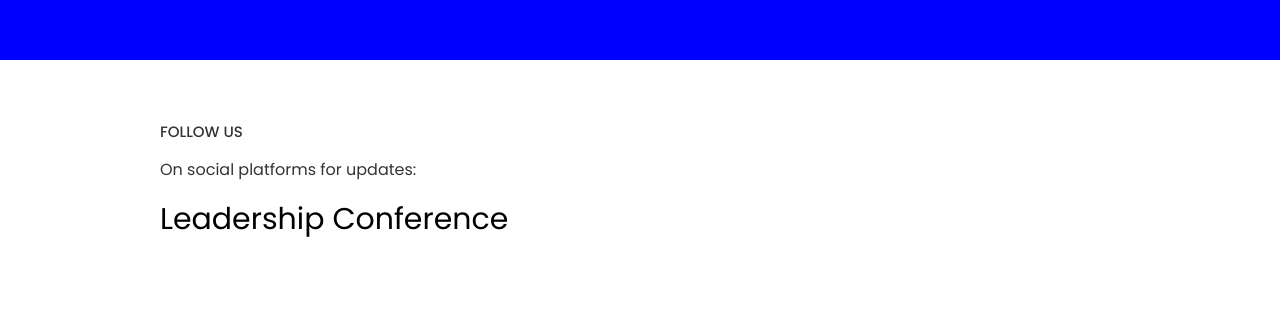
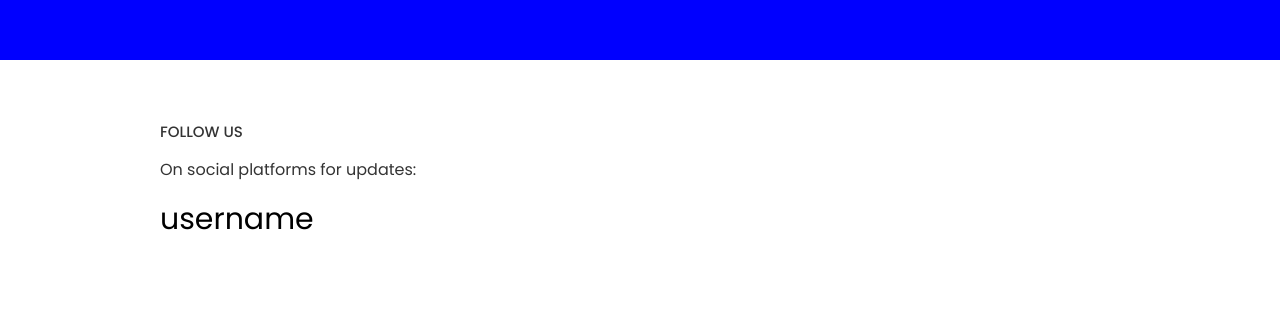
Before and after one commit to clintsayshi/shalom-ce, a Gatsby site: page / in a window 1280 px wide. Shown: the part 987-1306 px from the top of the page. Built offline with nearby package versions, Linux system fonts and the light colour scheme; Gatsby itself is replaced by a stand-in of ours; some packages are replaced by stand-ins of ours.

Commit message:
Update Pages “about”

```diff
--- a/content/about.md
+++ b/content/about.md
@@ -3,7 +3,7 @@ name: Shalom Christian Embassy
 caption: Church of all Nations
 coverImg: media/gabriella-clare-marino-d6ufruwkslm-unsplash.jpg
 socials:
-  - username: Leadership Conference
+  - username: username
     url: https:/twitter.com/
     platform: twitter
 ---
```
